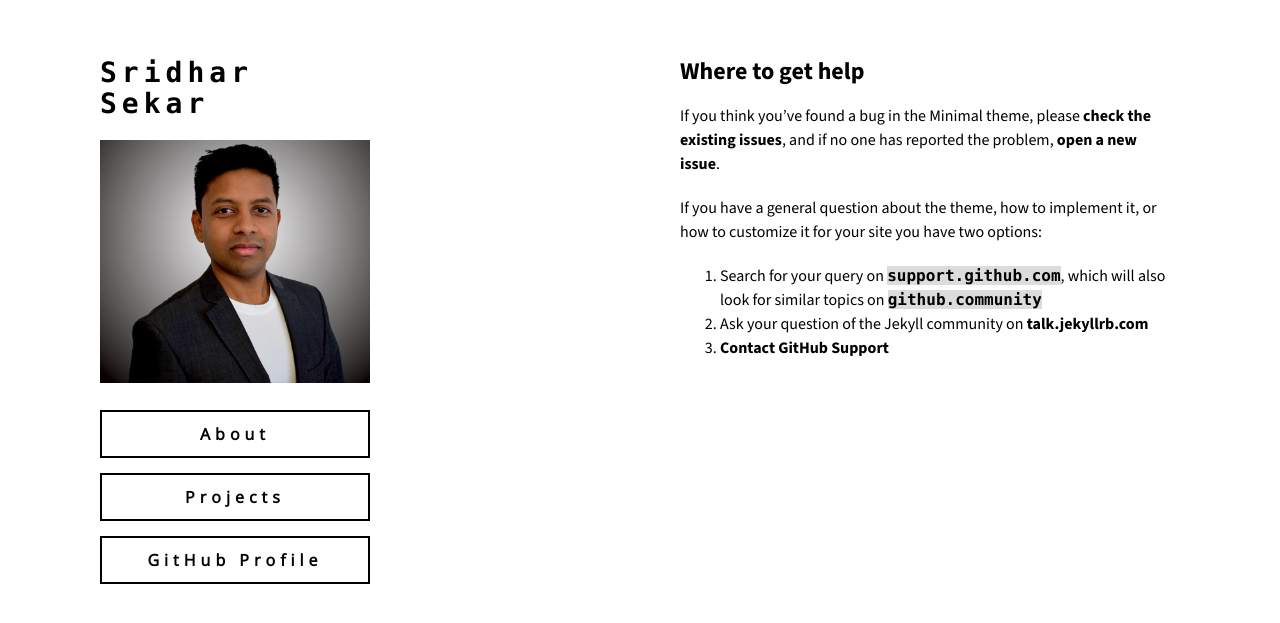
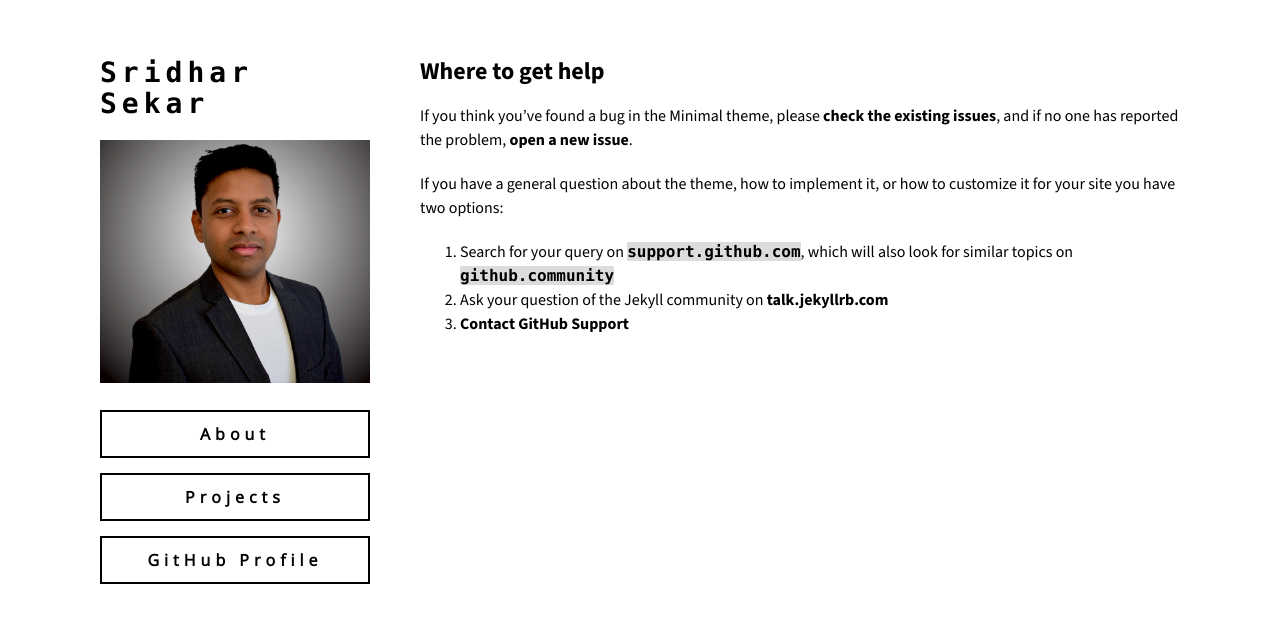
Before and after one commit to sridhar-portfolio/sridhar-portfolio.github.io, a Jekyll site: the page built from docs/SUPPORT.md, in a window 1280 px wide. Shown: the top 623 px of the page. Built offline with Jekyll 4.4.1, drawn with Linux system fonts in a browser that asks for light colours; our own code applies the rules of GitHub Pages for plain Markdown files; the repository's description, which GitHub fills in, is left out.

Commit message:
Change section width to use calc for responsiveness

```diff
--- a/_sass/jekyll-theme-minimal.scss
+++ b/_sass/jekyll-theme-minimal.scss
@@ -205,7 +205,7 @@ strong {
 }
 
 section {
-  width:500px;
+  width:calc(100% - 320px);
   float:right;
   padding-bottom:50px;
 }
```
